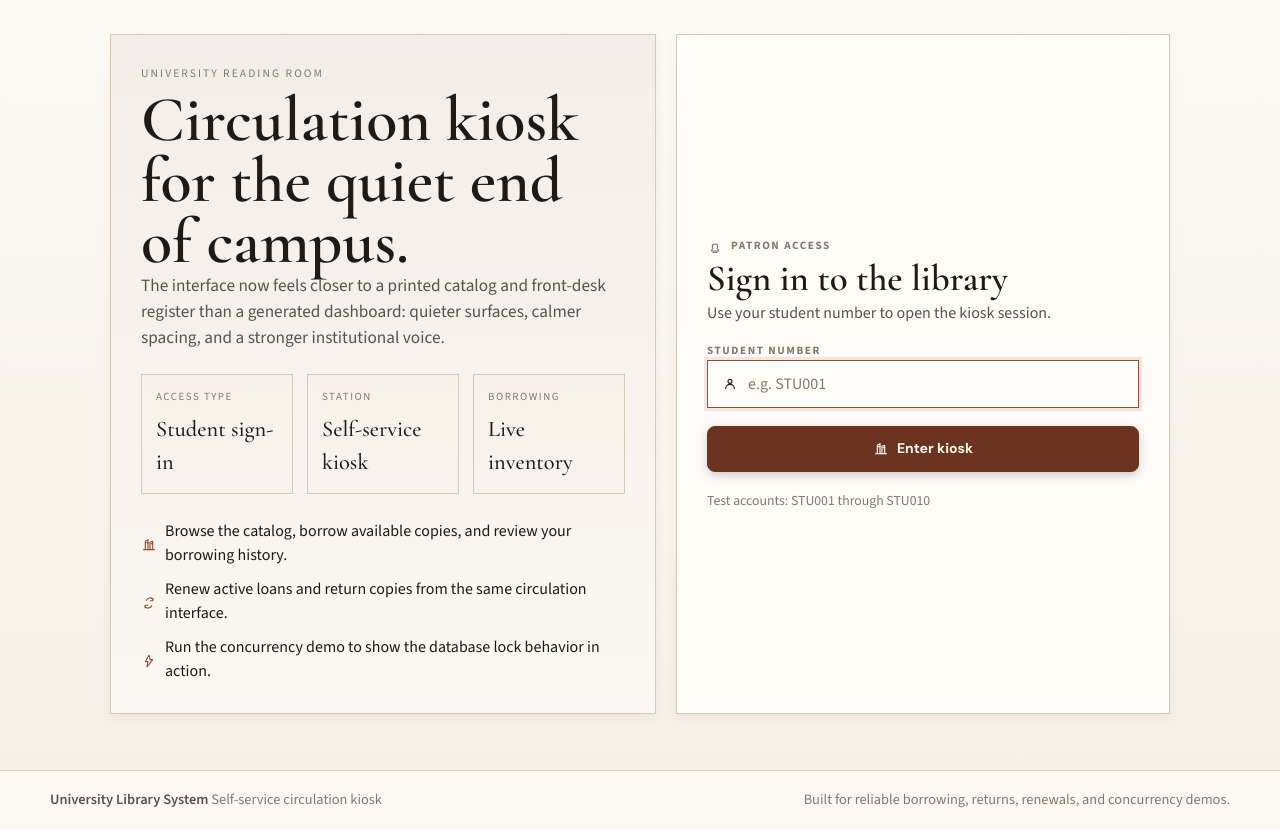
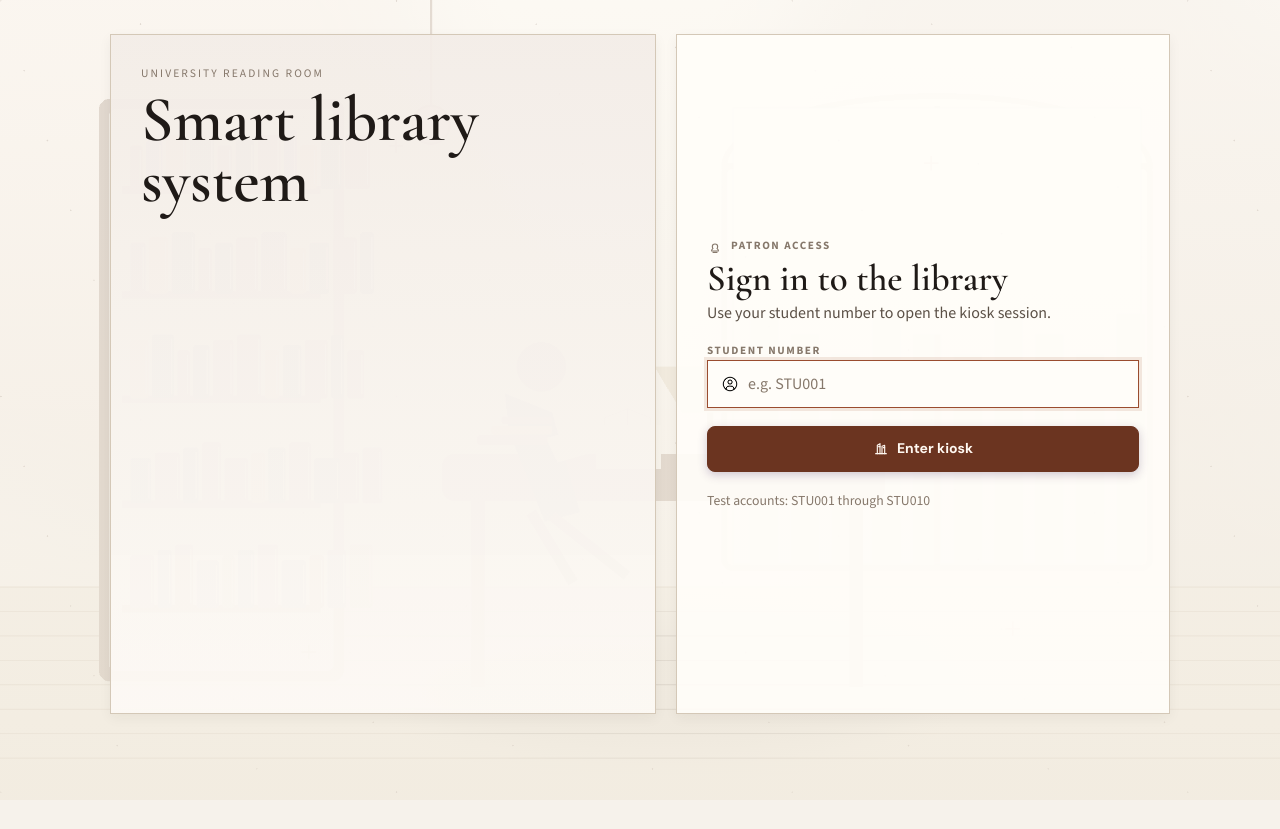
Before and after one commit to ShirA-99/smart-library-system, a Flask app: page /login in a window 1280 px wide. After the commit the page ends 793 px from the top, so only its background shows below. Run offline with Flask 3, Linux system fonts and the light colour scheme; some libraries are stand-ins or nearby versions.

Commit message:
added illustratioms, fix demo bug

```diff
--- a/static/editorial.css
+++ b/static/editorial.css
@@ -34,9 +34,14 @@ body {
     font-family: "Source Sans 3", sans-serif;
     color: var(--ink);
     background:
-        linear-gradient(180deg, rgba(255, 253, 249, 0.8), rgba(245, 240, 230, 0.95)),
+        linear-gradient(180deg, rgba(255, 253, 249, 0.78), rgba(245, 240, 230, 0.86)),
+        url("./illustrations/library-reading-room-bg.png"),
         repeating-linear-gradient(90deg, rgba(154, 76, 47, 0.04) 0, rgba(154, 76, 47, 0.04) 1px, transparent 1px, transparent 140px),
         var(--paper);
+    background-repeat: no-repeat, no-repeat, repeat, repeat;
+    background-position: center top, center top, 0 0, 0 0;
+    background-size: auto, cover, auto, auto;
+    background-attachment: scroll, fixed, scroll, scroll;
     line-height: 1.5;
 }
 
@@ -94,6 +99,14 @@ button, input { font: inherit; }
     stroke-width: 1.7;
     stroke-linecap: round;
     stroke-linejoin: round;
+}
+
+.editorial-icon img {
+    width: 100%;
+    height: 100%;
+    object-fit: contain;
+    display: block;
+    image-rendering: -webkit-optimize-contrast;
 }
 
 .flash-container { margin-bottom: 24px; }
@@ -595,6 +608,12 @@ button, input { font: inherit; }
 }
 
 @media (max-width: 720px) {
+    body {
+        background-position: center top, 66% top, 0 0, 0 0;
+        background-size: auto, cover, auto, auto;
+        background-attachment: scroll, scroll, scroll, scroll;
+    }
+
     .page-container,
     .site-footer__inner,
     .app-nav__inner,
--- a/templates/_icons.html
+++ b/templates/_icons.html
@@ -1,21 +1,27 @@
 {% macro render_icon(name, class_name='') -%}
 <span class="editorial-icon {{ class_name }}">
-    {% if name == 'library' %}
+    {% if name == 'search' %}
+    <img src="{{ url_for('static', filename='vendor/streamline/search.png') }}" alt="" loading="lazy">
+    {% elif name == 'history' %}
+    <img src="{{ url_for('static', filename='vendor/streamline/history.png') }}" alt="" loading="lazy">
+    {% elif name == 'renew' %}
+    <img src="{{ url_for('static', filename='vendor/streamline/refresh.png') }}" alt="" loading="lazy">
+    {% elif name == 'user' %}
+    <img src="{{ url_for('static', filename='vendor/streamline/user-circle.png') }}" alt="" loading="lazy">
+    {% elif name == 'calendar' %}
+    <img src="{{ url_for('static', filename='vendor/streamline/calendar.png') }}" alt="" loading="lazy">
+    {% elif name == 'folder' %}
+    <img src="{{ url_for('static', filename='vendor/streamline/folder.png') }}" alt="" loading="lazy">
+    {% elif name == 'browse' %}
+    <img src="{{ url_for('static', filename='vendor/streamline/arrow-down-circle.png') }}" alt="" loading="lazy">
+    {% elif name == 'return' %}
+    <img src="{{ url_for('static', filename='vendor/streamline/arrow-left-circle.png') }}" alt="" loading="lazy">
+    {% elif name == 'error' %}
+    <img src="{{ url_for('static', filename='vendor/streamline/x.png') }}" alt="" loading="lazy">
+    {% elif name == 'library' %}
     <svg viewBox="0 0 24 24" aria-hidden="true"><path d="M4 19h16"/><path d="M6.5 19V6.5l4-2.5V19"/><path d="M13.5 19V8l4-1.5V19"/><path d="M8.5 8.5h2"/><path d="M15.5 10h2"/></svg>
-    {% elif name == 'browse' %}
-    <svg viewBox="0 0 24 24" aria-hidden="true"><path d="M5 6.5h9l3 3V18H5z"/><path d="M14 6.5V10h3"/><path d="M8 11.5h6"/><path d="M8 14.5h6"/></svg>
-    {% elif name == 'return' %}
-    <svg viewBox="0 0 24 24" aria-hidden="true"><path d="M6 7h10a3 3 0 0 1 3 3v6H8"/><path d="M11 4 7 7l4 3"/><path d="M8 20h11"/></svg>
-    {% elif name == 'renew' %}
-    <svg viewBox="0 0 24 24" aria-hidden="true"><path d="M8 8a6 6 0 0 1 9.8-1.9"/><path d="M17.8 4.8v3.8H14"/><path d="M16 16a6 6 0 0 1-9.8 1.9"/><path d="M6.2 19.2v-3.8H10"/></svg>
-    {% elif name == 'history' %}
-    <svg viewBox="0 0 24 24" aria-hidden="true"><path d="M4 12a8 8 0 1 0 3-6.2"/><path d="M4 5v4h4"/><path d="M12 8v5l3 2"/></svg>
     {% elif name == 'demo' %}
     <svg viewBox="0 0 24 24" aria-hidden="true"><path d="M12 3 6.5 13h4L9 21l8.5-11h-4L12 3z"/></svg>
-    {% elif name == 'search' %}
-    <svg viewBox="0 0 24 24" aria-hidden="true"><circle cx="10.5" cy="10.5" r="5.5"/><path d="m15 15 4 4"/></svg>
-    {% elif name == 'user' %}
-    <svg viewBox="0 0 24 24" aria-hidden="true"><circle cx="12" cy="8" r="3"/><path d="M5.5 19a6.5 6.5 0 0 1 13 0"/></svg>
     {% elif name == 'logout' %}
     <svg viewBox="0 0 24 24" aria-hidden="true"><path d="M10 5H6v14h4"/><path d="M14 8l4 4-4 4"/><path d="M18 12H9"/></svg>
     {% elif name == 'author' %}
@@ -26,14 +32,10 @@
     <svg viewBox="0 0 24 24" aria-hidden="true"><path d="M5 6v12"/><path d="M8 6v12"/><path d="M11 6v12"/><path d="M15 6v12"/><path d="M18 6v12"/></svg>
     {% elif name == 'copy' %}
     <svg viewBox="0 0 24 24" aria-hidden="true"><rect x="7" y="6" width="10" height="12"/><path d="M7 9H5v9h10v-2"/></svg>
-    {% elif name == 'calendar' %}
-    <svg viewBox="0 0 24 24" aria-hidden="true"><path d="M6 5v3"/><path d="M18 5v3"/><rect x="4" y="7" width="16" height="13"/><path d="M4 11h16"/></svg>
     {% elif name == 'success' %}
     <svg viewBox="0 0 24 24" aria-hidden="true"><circle cx="12" cy="12" r="8"/><path d="m8.5 12 2.5 2.5 4.5-5"/></svg>
     {% elif name == 'warning' %}
     <svg viewBox="0 0 24 24" aria-hidden="true"><path d="M12 4 4.5 19h15z"/><path d="M12 9v4.5"/><path d="M12 17h.01"/></svg>
-    {% elif name == 'error' %}
-    <svg viewBox="0 0 24 24" aria-hidden="true"><circle cx="12" cy="12" r="8"/><path d="m9 9 6 6"/><path d="m15 9-6 6"/></svg>
     {% elif name == 'active' %}
     <svg viewBox="0 0 24 24" aria-hidden="true"><circle cx="12" cy="12" r="8"/><path d="M12 8v4l3 2"/></svg>
     {% elif name == 'returned' %}
@@ -42,8 +44,6 @@
     <svg viewBox="0 0 24 24" aria-hidden="true"><circle cx="12" cy="12" r="8"/><path d="M12 10.5V16"/><path d="M12 7.5h.01"/></svg>
     {% elif name == 'tray' %}
     <svg viewBox="0 0 24 24" aria-hidden="true"><path d="M4 8h16l-2 9H6z"/><path d="M9 12h6"/></svg>
-    {% elif name == 'folder' %}
-    <svg viewBox="0 0 24 24" aria-hidden="true"><path d="M4 7h5l2 2h9v8.5A1.5 1.5 0 0 1 18.5 19h-13A1.5 1.5 0 0 1 4 17.5z"/></svg>
     {% elif name == 'stamp' %}
     <svg viewBox="0 0 24 24" aria-hidden="true"><path d="M8 11.5a4 4 0 1 1 8 0c0 1-.4 1.9-1 2.7l2 2.3v1.5H7v-1.5l2-2.3c-.6-.8-1-1.7-1-2.7Z"/><path d="M9 20h6"/></svg>
     {% elif name == 'reset' %}
--- a/templates/base.html
+++ b/templates/base.html
@@ -699,13 +699,6 @@
         {% block content %}{% endblock %}
     </div>
 
-    <div class="site-footer">
-        <div class="site-footer__inner">
-            <div><strong>University Library System</strong> Self-service circulation kiosk</div>
-            <div>Built for reliable borrowing, returns, renewals, and concurrency demos.</div>
-        </div>
-    </div>
-
     {% block scripts %}{% endblock %}
 </body>
 </html>
--- a/templates/login_editorial.html
+++ b/templates/login_editorial.html
@@ -7,30 +7,8 @@
     <section class="login-shell login-shell--story">
         <div>
             <p class="login-shell__eyebrow">University Reading Room</p>
-            <h1 class="login-shell__title">Circulation kiosk for the quiet end of campus.</h1>
-            <p class="login-shell__copy">The interface now feels closer to a printed catalog and front-desk register than a generated dashboard: quieter surfaces, calmer spacing, and a stronger institutional voice.</p>
-
-            <div class="login-stack">
-                <div class="login-note">
-                    <span class="login-note__label">Access Type</span>
-                    <span class="login-note__value">Student sign-in</span>
-                </div>
-                <div class="login-note">
-                    <span class="login-note__label">Station</span>
-                    <span class="login-note__value">Self-service kiosk</span>
-                </div>
-                <div class="login-note">
-                    <span class="login-note__label">Borrowing</span>
-                    <span class="login-note__value">Live inventory</span>
-                </div>
-            </div>
+            <h1 class="login-shell__title">Smart library system</h1>
         </div>
-
-        <ul class="login-list">
-            <li>{{ icons.render_icon('library', 'login-list__icon') }} Browse the catalog, borrow available copies, and review your borrowing history.</li>
-            <li>{{ icons.render_icon('renew', 'login-list__icon') }} Renew active loans and return copies from the same circulation interface.</li>
-            <li>{{ icons.render_icon('demo', 'login-list__icon') }} Run the concurrency demo to show the database lock behavior in action.</li>
-        </ul>
     </section>
 
     <section class="login-shell login-shell--form">
```
Also changed, not shown: templates/demo_editorial.html (+8 -4 lines), static/illustrations/library-reading-room-bg.png (added), static/vendor/streamline/arrow-down-circle.png (added), static/vendor/streamline/arrow-left-circle.png (added), static/vendor/streamline/calendar.png (added), static/vendor/streamline/folder.png (added), static/vendor/streamline/history.png (added), static/vendor/streamline/library-bg.png (added), static/vendor/streamline/refresh.png (added), static/vendor/streamline/search.png (added), static/vendor/streamline/user-circle.png (added), static/vendor/streamline/x.png (added).
